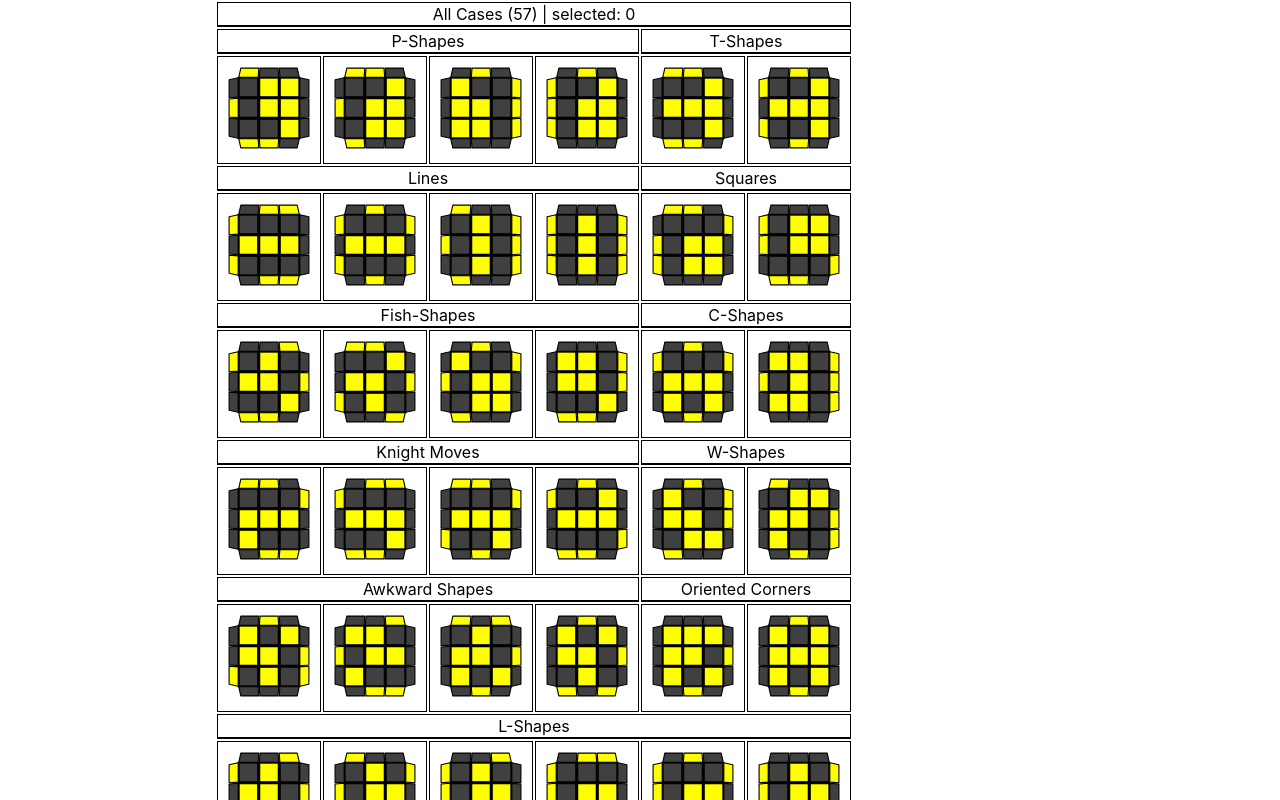
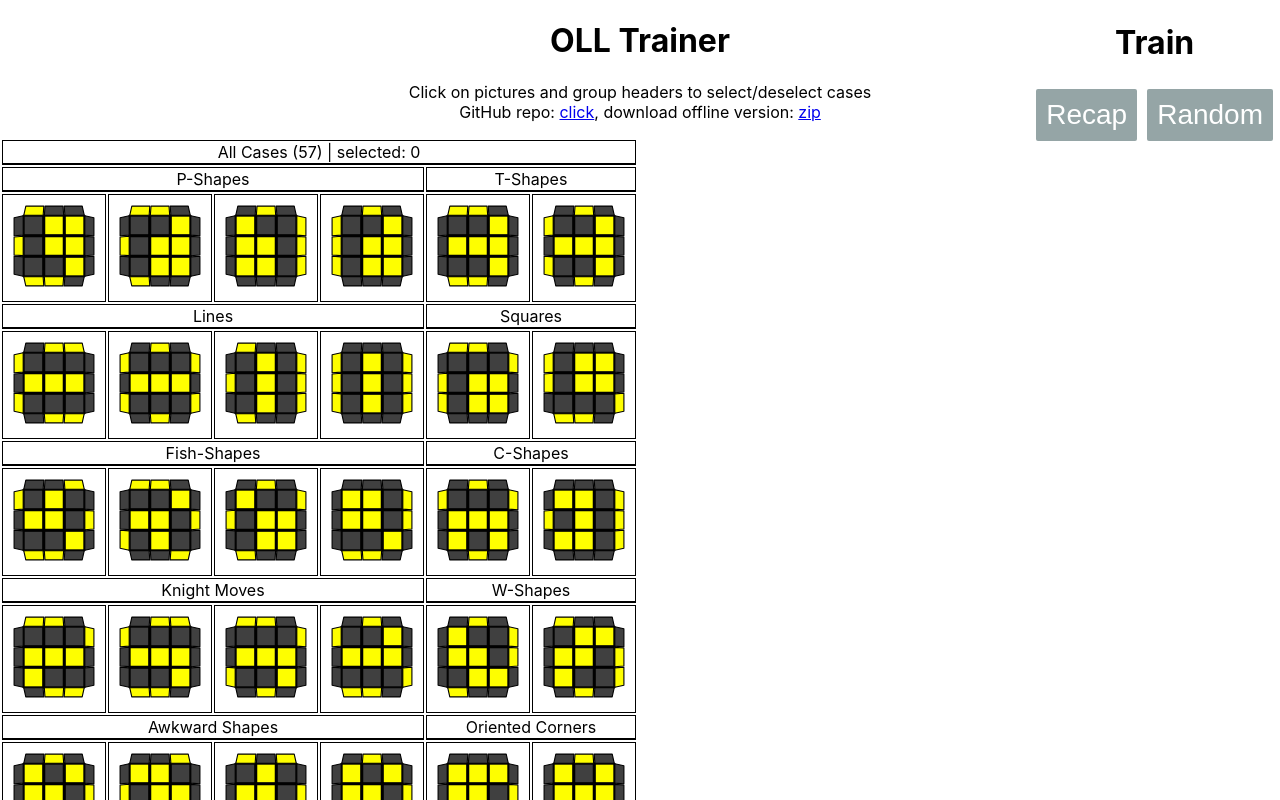
Before and after one commit to s-leirbag/oll-trainer, a React (Create React App) app: page / in a window 1280 px wide. Shown: the top 800 px of the page. Built offline with nearby package versions, Linux system fonts and the light colour scheme; the HTML template or start-up script is replaced by a standard one.

Commit message:
app structure & selection ui

```diff
--- a/src/App.js
+++ b/src/App.js
@@ -1,13 +1,93 @@
+import React from 'react';
 import './App.css';
-import Timer from './Components/Timer/Timer.jsx';
 import CaseSelect from './Components/CaseSelect/CaseSelect.jsx';
+import Train from './Components/Train/Train.jsx';
+// import { algsGroups, renderGroups, algsInfo } from './Constants';
 
-function App() {
-  return (
-    <div className="App">
-      <CaseSelect />
-    </div>
-  );
+/// \value stringified json object or standard type
+/// \returns true if succeed
+function saveLocal(name, value) {
+  // If the platform supports localStorage, then save the value
+  try {
+      localStorage.setItem(name, value);
+      return true;
+  }
+  catch(e) {
+      // Most likely cause of errors is a very old browser that doesn't support localStorage (fail silently)
+      console.warn("saving error");
+      return false;
+  }
 }
 
-export default App;
+/// \returns loaded value or specified defaultValue in case of error
+function loadLocal(name, defaultValue) {
+  // If the platform supports localStorage, then load the selection
+  try {
+      return localStorage.getItem(name);
+  }
+  catch(e) {
+      // Either no selection in localStorage or browser does not support localStorage (fail silently)
+      console.warn("can't load from localstorage");
+      return defaultValue;
+  }
+}
+
+export default class App extends React.Component {
+  constructor(props) {
+    super(props);
+    this.state = {
+        mode: 'caseselect', // caseselect, train
+        selected: [],
+    };
+  }
+
+  componentDidMount() {
+    this.loadSelection();
+  }
+
+  saveSelection(selected) {
+    this.setState({selected: selected});
+    return saveLocal('ollSelection', JSON.stringify(selected));
+  }
+
+  loadSelection() {
+    let selected = JSON.parse(loadLocal('ollSelection', '[31,32]'));
+    // if (selected == null)
+    //   selected = [31,32];
+    this.saveSelection(selected);
+  }
+
+  changeMode(mode) {
+    this.setState({
+      mode: mode,
+    });
+  }
+
+  render() {
+    let app;
+    console.log(this.state.mode);
+    if (this.state.mode === 'caseselect') {
+      app = (
+        <CaseSelect
+          selected={this.state.selected}
+          saveSelection={(selected) => this.saveSelection(selected)}
+          changeMode={(mode) => this.changeMode(mode)}
+        />
+      );
+    }
+    else if (this.state.mode === 'random' || this.state.mode === 'recap') {
+      app = (
+        <Train
+          mode={this.state.mode}
+          selected={this.state.selected}
+        />
+      );
+    }
+
+    return (
+      <div className="App">
+        {app}
+      </div>
+    );
+  }
+}
--- a/src/Components/CaseSelect/CaseSelect.css
+++ b/src/Components/CaseSelect/CaseSelect.css
@@ -1,12 +1,12 @@
 .caseselect{
     background-color: #ffffff;
-    display: flex;
+    /* display: flex; */
     /* width: 100%;
     height: 100%; */
     /* width: 100vw;
     height: 100vh; */
-    justify-content: center;
-    align-items: center;
+    /* justify-content: center; */
+    /* align-items: center; */
 }
 
 #sl {white-space: nowrap;}
@@ -24,32 +24,27 @@ td.groupHeader {
     border-bottom: 2px solid;
 }
 
+td {border: 1px solid #000;}
+
 .btns-right {
     position: fixed;
     right: 2px;
     top: 2px;
-    font-size: 30px;
+    /* font-size: 30px; */
+    /* background-color: white; */
 }
 
-a.settings {
-    text-decoration: underline;
-    color: #004411;
-    cursor: pointer;
-}
-
-td {border: 1px solid #000;}
-
 /* done button that appends ">" on hover */
-.abutton {
+button {
     float: right;
-  display: inline-block; border-radius: 2px; background-color: #95a5a6; border: none; color: #FFFFFF; text-align: center; font-size: 28px; padding: 10px; transition: all 0.3s; cursor: pointer; margin: 5px;}
-.abutton span { cursor: pointer; display: inline-block; position: relative; transition: 0.3s;}
-.abutton span:after {content: '»'; position: absolute; opacity: 0; top: 0; right: -20px; transition: 0.3s;}
-.abutton:hover span { padding-right: 25px;}
-.abutton:hover {background-color: #74898b;}
-.abutton:hover span:after {opacity: 1; right: 0;}
+    display: inline-block; border-radius: 2px; background-color: #95a5a6; border: none; color: #FFFFFF; text-align: center; font-size: 28px; padding: 10px; transition: all 0.3s; cursor: pointer; margin: 5px;}
+button span { cursor: pointer; display: inline-block; position: relative; transition: 0.3s;}
+button span:after {content: '»'; position: absolute; opacity: 0; top: 0; right: -20px; transition: 0.3s;}
+button:hover span { padding-right: 25px;}
+button:hover {background-color: #74898b;}
+button:hover span:after {opacity: 1; right: 0;}
 
 /* blue button change color on hover */
-.dbutton {
+/* .dbutton {
   display: inline-block; border-radius: 2px; background-color: #95a5a6; border: none; color: #FFFFFF; text-align: center; font-size: 18px; padding: 10px; transition: all 0.3s; cursor: pointer; margin: 5px;}
-.dbutton:hover {background-color: #74898b;}
+.dbutton:hover {background-color: #74898b;}	 */
--- a/src/Components/CaseSelect/CaseSelect.jsx
+++ b/src/Components/CaseSelect/CaseSelect.jsx
@@ -1,6 +1,5 @@
 import React from 'react';
 import "./CaseSelect.css";
-import "../../Constants";
 import { algsGroups, renderGroups, algsInfo } from '../../Constants';
 
 function Case(props) {
@@ -32,8 +31,8 @@ export default class CaseSelect extends React.Component {
     constructor(props) {
         super(props);
         this.state = {
-            selected: [],
-        }
+            selected: props.selected,
+        };
     }
 
     toggleCase(i) {
@@ -43,6 +42,7 @@ export default class CaseSelect extends React.Component {
         else
             selectedCopy.push(i);
         this.setState({selected: selectedCopy});
+        this.props.saveSelection(this.state.selected);
     }
 
     toggleGroup(group) {
@@ -55,12 +55,14 @@ export default class CaseSelect extends React.Component {
                 this.state.selected.concat(cases)
             )
         });
+        this.props.saveSelection(this.state.selected);
     }
 
     toggleAll() {
         this.setState({
             selected: this.state.selected.length > 0 ? [] : Object.keys(algsInfo).map(i => parseInt(i))
         });
+        this.props.saveSelection(this.state.selected);
     }
 
     renderCase(i) {
@@ -75,19 +77,6 @@ export default class CaseSelect extends React.Component {
                 src={"pic/" + i + ".svg"}
             />
         );
-
-        // return (
-        //     <td
-        //         className="case"
-        //         // key={i}
-        //         onClick={() => this.toggleCase(i)}
-        //         title={algsInfo[i]["name"]}
-        //         style={{ background: bgColor }}
-        //         key={i}
-        //     >
-        //         <img width='100px' src={"pic/" + i + ".svg"} alt={algsInfo[i]["name"]}/>
-        //     </td>
-        // );
     }
 
     renderGroupHeader(group) {
@@ -99,17 +88,6 @@ export default class CaseSelect extends React.Component {
                 name={group}
             />
         );
-
-        // return (
-        //     <td
-        //         key={group}
-        //         className="groupHeader"
-        //         onClick={() => this.toggleGroup(group)}
-        //         colSpan={algsGroups[group].length}
-        //     >
-        //         {group}
-        //     </td>
-        // );
     }
 
     renderGroupCases(group) {
@@ -152,13 +130,6 @@ export default class CaseSelect extends React.Component {
                 colSpan='6'
                 name={'All Cases (57) | selected: ' + this.state.selected.length}
             /></tr>
-            /* <tr><td
-                className='groupHeader'
-                onClick={() => this.toggleAll()}
-                colSpan='6'
-            >
-
-            </td></tr> */
         );
 
         let cases = [];
@@ -169,10 +140,32 @@ export default class CaseSelect extends React.Component {
 
         return (
             <div className="caseselect">
+            <div>
+                <h1>OLL Trainer</h1>
+                <p>
+                    Click on pictures and group headers to select/deselect cases
+                    <br/>GitHub repo: <a href='https://github.com/s-leirbag/oll-trainer'>click</a>, download offline version: <a href='https://github.com/s-leirbag/oll-trainer/archive/refs/heads/main.zip'>zip</a>
+                </p>
+            </div>
             <table><tbody>
                 {topHeader}
                 {cases}
             </tbody></table>
+            <div className="btns-right">
+                <h1>Train</h1>
+                <button
+                    onClick={() => this.props.changeMode('random')}
+                    title='Train selected cases randomly'
+                >
+                    Random
+                </button>
+                <button
+                    onClick={() => this.props.changeMode('recap')}
+                    title='Go through all the selected cases once'
+                >
+                    Recap
+                </button>
+            </div>
             </div>
         );
     }
--- a/src/Components/Timer/Timer.jsx
+++ b/src/Components/Timer/Timer.jsx
@@ -9,7 +9,7 @@ export default class Timer extends React.Component {
             time: 0,
             intervalId: null,
             color: "white",
-        }
+        };
     }
 
     componentDidMount() {
@@ -36,7 +36,7 @@ export default class Timer extends React.Component {
                     intervalId: null,
                     color: "maroon",
                 });
-                this.props.onTimerEnd();
+                this.props.onTimerEnd(this.state.time);
             }
         }
     }
--- /dev/null
+++ b/src/Components/Train/Train.jsx
@@ -0,0 +1,25 @@
+import React from 'react';
+import Timer from "../Timer/Timer.jsx";
+
+export default class Train extends React.Component {
+    constructor(props) {
+        super(props);
+        this.state = {
+            mode: props.type, // random, recap
+        };
+    }
+
+    handleTimerEnd(time) {
+
+    }
+
+    render() {
+        return (
+            <div className='train'>
+                <Timer
+                    onTimerEnd={(time) => this.handleTimerEnd(time)}
+                />
+            </div>
+        );
+    }
+}
```
Also changed, not shown: src/Components/Train/Train.css (added).
